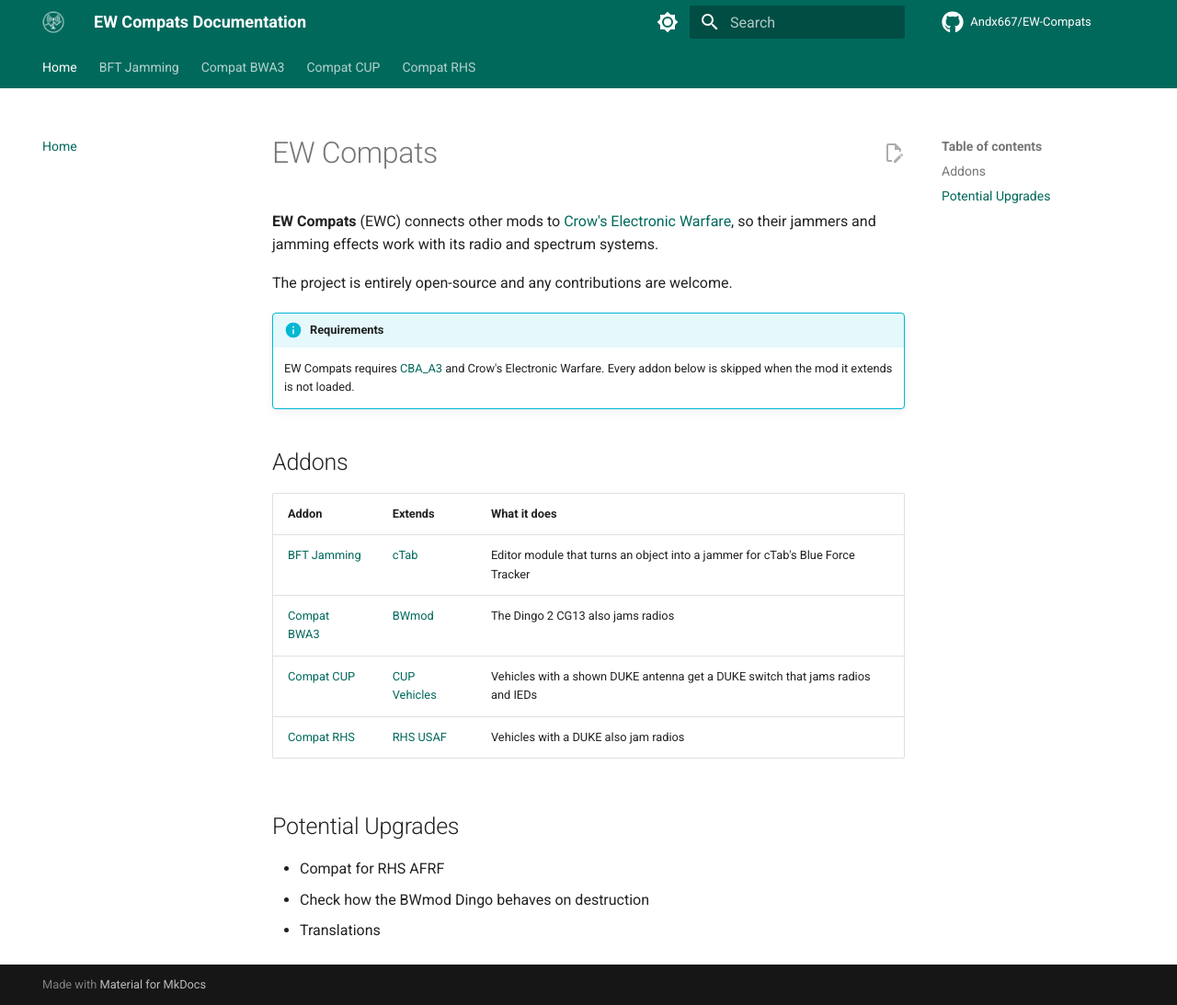
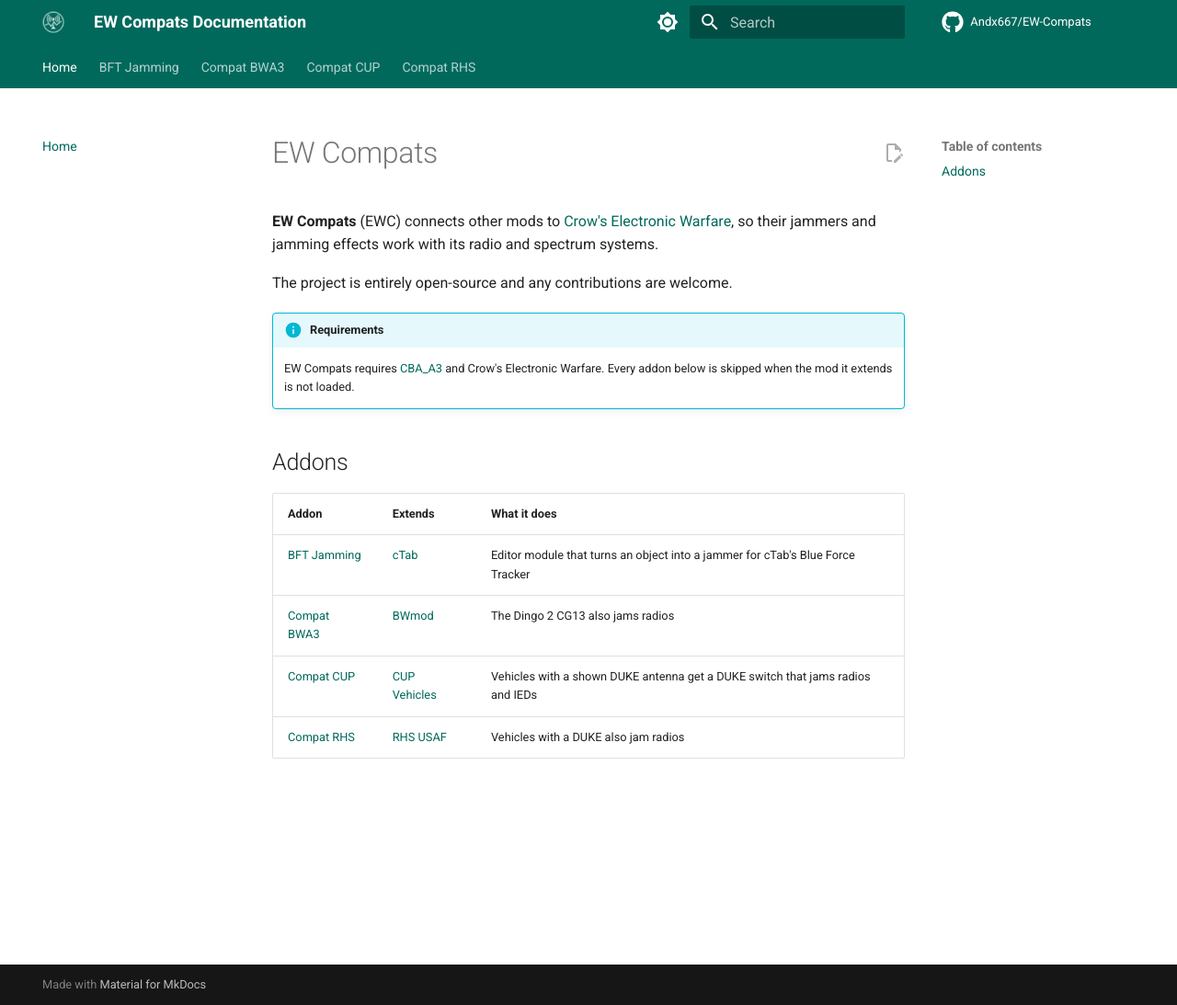
Before and after one commit to Andx667/EW-Compats, an MkDocs documentation site: the page built from docs/index.md, in a window 1280 px wide and 1093 px high. Shown: the whole window at 92% size. Built offline with MkDocs 1.6.1 and Material for MkDocs 9.7.7, drawn with Linux system fonts in a browser that asks for light colours; plug-ins that fetch from the network failed and are left out; comment, search, counter and statistics services are not loaded.

Commit message:
Docs - Remove Potential Upgrades section
Co-Authored-By: Claude Sonnet 5.5 <noreply@anthropic.com>

```diff
--- a/docs/index.md
+++ b/docs/index.md
@@ -15,9 +15,3 @@ The project is entirely open-source and any contributions are welcome.
 | [Compat BWA3](compat-bwa3.md) | [BWmod](https://steamcommunity.com/sharedfiles/filedetails/?id=1200127537) | The Dingo 2 CG13 also jams radios |
 | [Compat CUP](compat-cup.md) | [CUP Vehicles](https://steamcommunity.com/sharedfiles/filedetails/?id=541888371) | Vehicles with a shown DUKE antenna get a DUKE switch that jams radios and IEDs |
 | [Compat RHS](compat-rhs.md) | [RHS USAF](https://steamcommunity.com/sharedfiles/filedetails/?id=843577117) | Vehicles with a DUKE also jam radios |
-
-## Potential Upgrades
-
-- Compat for RHS AFRF
-- Check how the BWmod Dingo behaves on destruction
-- Translations
```
Also changed, not shown: README.md (+0 -6 lines).
